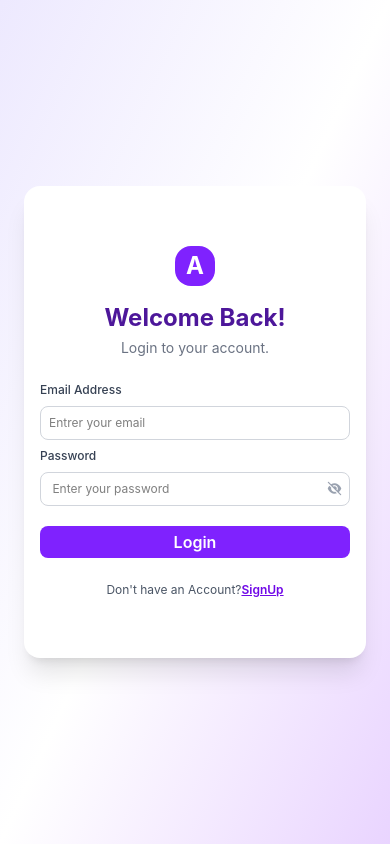
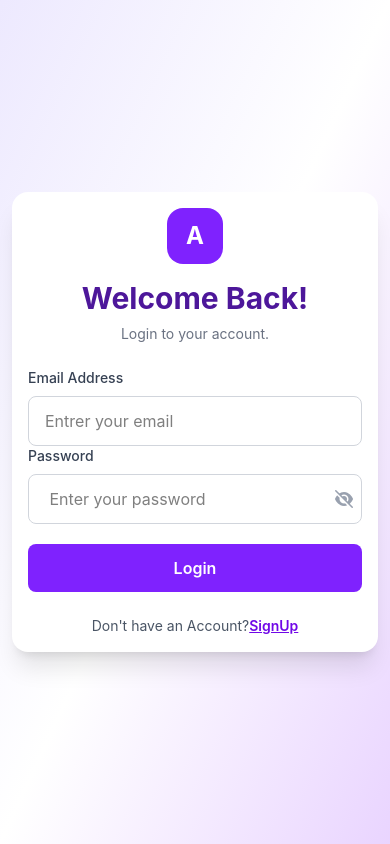
Before and after one commit to akilank-tech/Login-react, a React (Vite) app: page / in a window 390 px wide. Built offline with nearby package versions, Linux system fonts and the light colour scheme.

Commit message:
update the file

```diff
--- a/src/Pages/login.jsx
+++ b/src/Pages/login.jsx
@@ -33,41 +33,37 @@ const Login = () => {
 
     return (
         <div className="h-[100dvh] min-h-0 w-full overflow-hidden bg-gradient-to-br
-         from-violet-100 via-white to-purple-200 flex items-center justify-center p-6 sm:p-7">
-            <div className='w-full max-w-md rounded-2xl bg-white px-4 py-15 sm:px-10 sm:py-18 shadow-xl'>
+         from-violet-100 via-white to-purple-200 flex items-center justify-center p-3 sm:p-4 ">
+            <div className='w-full max-w-md max-h-full overflow-y-auto overscroll-contain rounded-2xl bg-white p-4 sm:p-10 shadow-xl'>
                 <div className='text-center mb-6 sm:mb-8'>
-                    <div className='mx-auto mb-4 flex h-10 sm:h-14 w-10 sm:w-14 items-center justify-center rounded-2xl bg-violet-600 text-2xl font-bold text-white'>A</div>
-                    <h1 className='text-2xl sm:text-3xl font-bold text-violet-900'>Welcome Back!</h1>
-                    <p className='mt-1 sm:mt2 text-sm text-gray-500'>Login to your account.</p>
+                    <div className='mx-auto mb-4 flex h-14 w-14 items-center justify-center rounded-2xl bg-violet-600 text-2xl font-bold text-white'>A</div>
+                    <h1 className='text-3xl font-bold text-violet-900'>Welcome Back!</h1>
+                    <p className='mt-2 text-sm text-gray-500'>Login to your account.</p>
                 </div>
 
                 <div>
-                    <label className='mb-2 block text-xs sm:text-sm font-medium text-gray-700'>Email Address</label>
+                    <label className='mb-2 block text-sm font-medium text-gray-700'>Email Address</label>
                     <input name="useremail" value={email} onChange={(e) => setEmail(e.target.value)} type="email" placeholder="Entrer your email"
                         autoComplete='email'
-                        className="w-full text-xs sm:text-base rounded-lg border border-gray-300
-                        px-2 py-2 sm:px-4 sm:py-3 outline-none
-                        transition focus:border-violet-600
+                        className="w-full rounded-lg border border-gray-300 px-4 py-3 outline-none transition focus:border-violet-600
                     focus:ring-2 focus:ring-violet-200"/>
                 </div>
                 <div>
-                    <label className='mb-2 block text-xs mt-2 sm:text-sm font-medium text-gray-700'>Password</label>
+                    <label className='mb-2 block text-sm font-medium text-gray-700'>Password</label>
                     <div className="relative mb-5 ">
                         <input onChange={(e) => setPassword(e.target.value)} type={showPassword ? "password" : "text"}
                             value={password} required placeholder=" Enter your password" autoComplete='current-password'
-                            className=" text-xs sm:text-base w-full sm:px-4 sm:py-3 px-2 py-2 rounded-lg border border-gray-300  outline-none focus:border-violet-600 focus:ring-2
+                            className=" w-full px-4 py-3 rounded-lg border border-gray-300  outline-none focus:border-violet-600 focus:ring-2
                         focus:ring-violet-200" />
-                        <button className=" text-gray-400 text-xs sm:text-base absolute inset-y-0 right-2 flex items-center" onClick={() => setShowPassword(!showPassword)}>
-                            <i className={showPassword ? "fa-solid fa-eye-slash" : "fa-regular fa-eye"}></i></button>
+                        <button className=" text-gray-400 absolute inset-y-0 right-2 flex items-center" onClick={() => setShowPassword(!showPassword)}><i className={showPassword ? "fa-solid fa-eye-slash" : "fa-regular fa-eye"}></i></button>
                     </div>
                 </div>
-                {error && (<p role='alert' className='rounded-lg bg-red-50 p-2 sm:p-3 text-xs sm:text-sm text-red-600 mb-5'>{error}</p>)}
+                {error && (<p role='alert' className='rounded-lg bg-red-50 p-3 text-sm text-red-600 mb-5'>{error}</p>)}
 
-                <button type='submit' disabled={loading} className="w-full rounded-lg bg-violet-600 py-1 sm:py-3
-                font-semibold text-white transition hover:bg-violet-700
+                <button type='submit' disabled={loading} className="w-full rounded-lg bg-violet-600 py-3 font-semibold text-white transition hover:bg-violet-700
                     disabled:opacity-60" onClick={handleLogin}>{loading ? "Logging in..." : "Login"}</button>
 
-                <p className="mt-6 text-center text-xs sm:text-sm text-gray-600">Don't have an Account?<Link to={'/signin'} className="font-semibold text-violet-700 underline hover:text-violet-900">SignUp</Link></p>
+                <p className="mt-6 text-center text-sm text-gray-600">Don't have an Account?<Link to={'/signin'} className="font-semibold text-violet-700 underline hover:text-violet-900">SignUp</Link></p>
             </div>
         </div>
 
--- a/src/Pages/signin.jsx
+++ b/src/Pages/signin.jsx
@@ -57,7 +57,7 @@ const Signup = () => {
     return (
         <div className="h-[100dvh] min-h-0 w-full overflow-hidden bg-gradient-to-br from-amber-100
          via-white to-orange-200 flex items-center justify-center p-3 sm:p-4">
-            <div className="w-full max-w-md rounded-2xl bg-white p-6 sm:p-10 shadow-xl">
+            <div className="w-full max-w-md rounded-2xl bg-white p-4 sm:p-10 shadow-xl">
                 <div className="mb-8 text-center">
                     <div className="mx-auto mb-4 flex h-14 w-14 items-center justify-center rounded-2xl bg-orange-500 text-2xl font-bold text-white">
                         A
```
